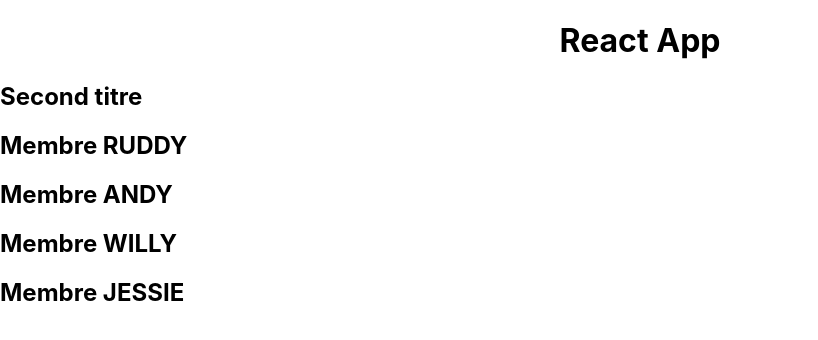
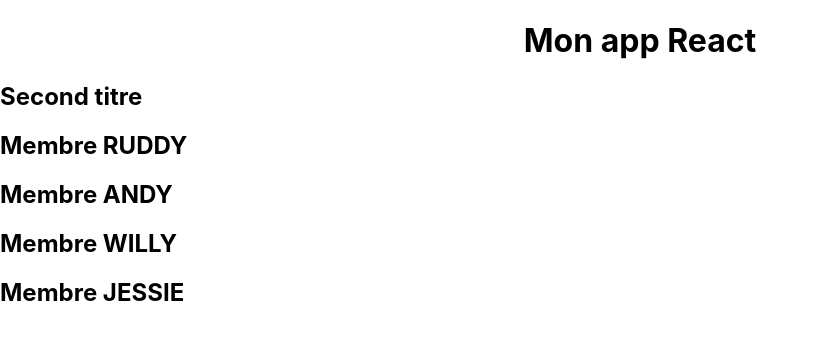
Before and after one commit to rpalvair/react-formation, a React (Create React App) app in the folder react-basics/: page / in a window 1280 px wide. Shown: the top 340 px of the page, without its empty margins (0-818 px from the left). Built offline with nearby package versions, Linux system fonts and the light colour scheme.

Commit message:
feat : Acces props in class component

```diff
--- a/react-basics/src/App.js
+++ b/react-basics/src/App.js
@@ -7,13 +7,13 @@ class App extends Component {
     return (
       <Fragment>
         <div class="App">
-          <h1>React App</h1>
+          <h1>{this.props.titre}</h1>
         </div>
         <h2>Second titre</h2>
-        <Membre nom="Ruddy"/>
-        <Membre nom="Andy"/>
-        <Membre nom="Willy"/>
-        <Membre nom="Jessie"/>
+        <Membre nom="Ruddy" />
+        <Membre nom="Andy" />
+        <Membre nom="Willy" />
+        <Membre nom="Jessie" />
       </Fragment>
     )
   }
--- a/react-basics/src/index.js
+++ b/react-basics/src/index.js
@@ -6,7 +6,7 @@ import reportWebVitals from './reportWebVitals';
 
 ReactDOM.render(
   <React.StrictMode>
-    <App />
+    <App titre="Mon app React"/>
   </React.StrictMode>,
   document.getElementById('root')
 );
```
